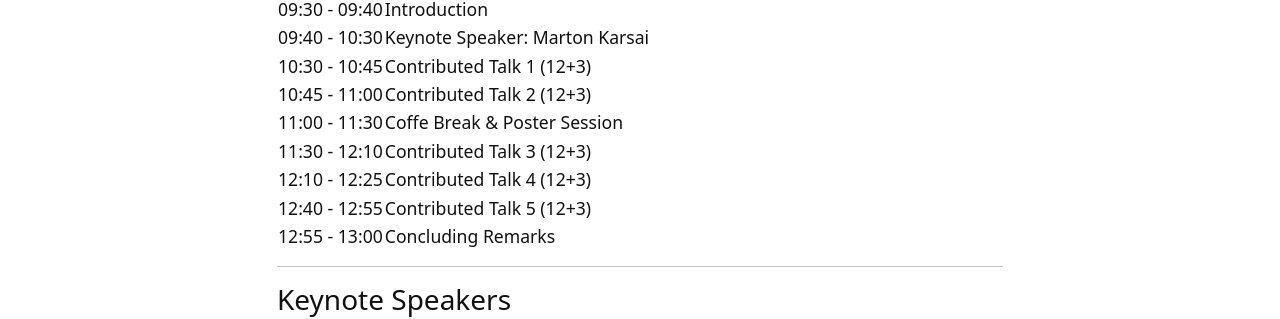
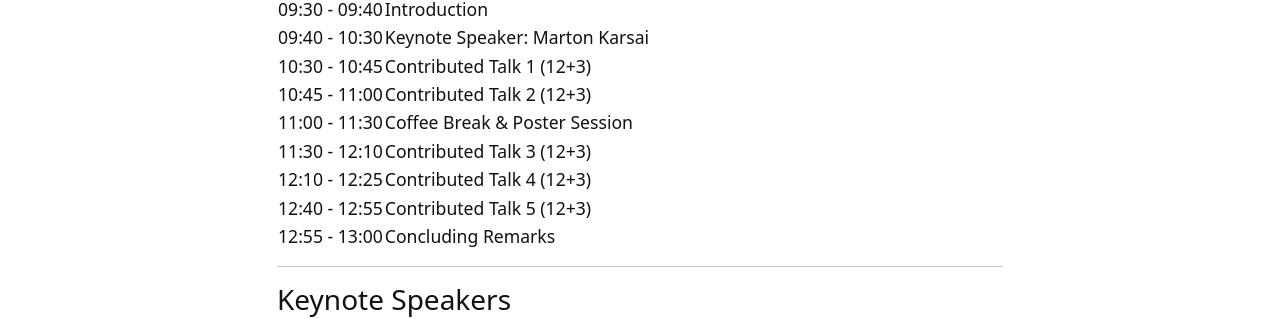
Before and after one commit to fignet2025/fignet2025.github.io, a Jekyll site: the page built from content/1-schedule.md, in a window 1280 px wide. Shown: the part 418-737 px from the top of the page. Built offline with Jekyll 4.4.1, drawn with Linux system fonts in a browser that asks for light colours.

Commit message:
Update 1-schedule.md

```diff
--- a/content/1-schedule.md
+++ b/content/1-schedule.md
@@ -12,16 +12,22 @@
 | Time          | Activity                       |
 |---------------|--------------------------------|
 | 09:30 - 09:40 | Introduction                   |
+|---------------|--------------------------------|
 | 09:40 - 10:30 | Keynote Speaker: Marton Karsai |
+|---------------|--------------------------------|
 | 10:30 - 10:45 | Contributed Talk 1 (12+3)      |
+|---------------|--------------------------------|
 | 10:45 - 11:00 | Contributed Talk 2 (12+3)      |
-| 11:00 - 11:30 | Coffe Break & Poster Session   |
+|---------------|--------------------------------|
+| 11:00 - 11:30 | Coffee Break & Poster Session  |
+|---------------|--------------------------------|
 | 11:30 - 12:10 | Contributed Talk 3 (12+3)      |
+|---------------|--------------------------------|
 | 12:10 - 12:25 | Contributed Talk 4 (12+3)      |
+|---------------|--------------------------------|
 | 12:40 - 12:55 | Contributed Talk 5 (12+3)      |
+|---------------|--------------------------------|
 | 12:55 - 13:00 | Concluding Remarks             |
-
-
 
 
 ---
```
